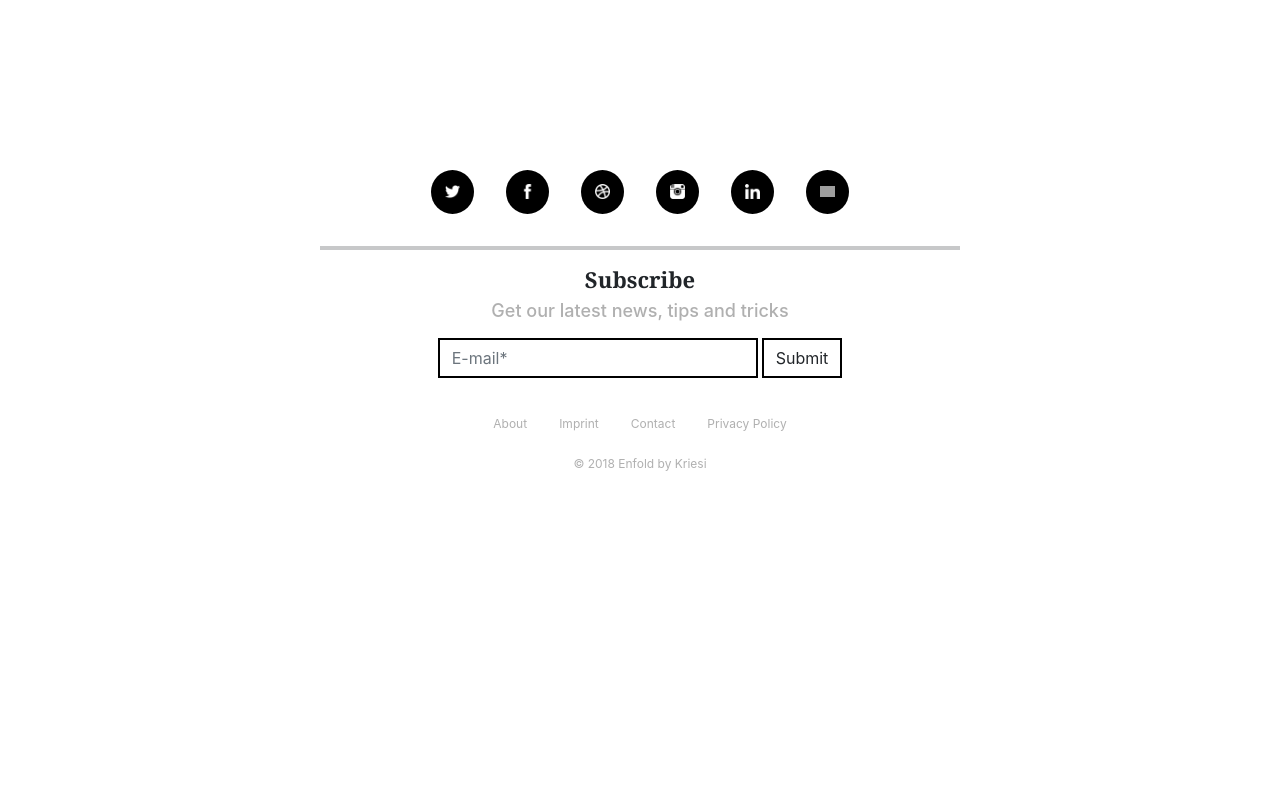
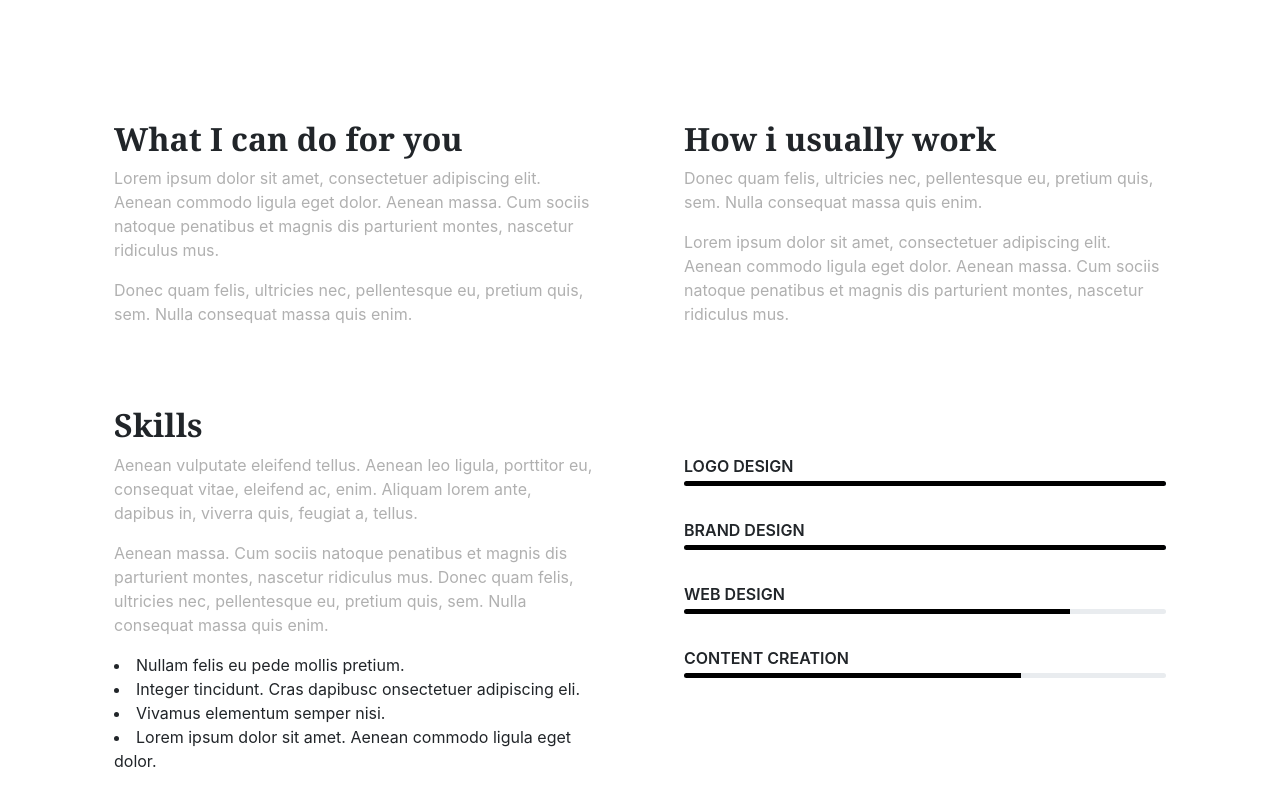
Before and after one commit to shakibfarzan/Midterm_Project, a React (Create React App) app: page /about in a window 1280 px wide. Shown: the part 860-1660 px from the top of the page. Before the commit the page ends 1430 px from the top, so only its background shows below. Built offline with nearby package versions, Linux system fonts and the light colour scheme; grey boxes are pictures that could not be loaded.

Commit message:
about page completed

```diff
--- a/src/App.css
+++ b/src/App.css
@@ -260,7 +260,7 @@ footer {
 .about-cards-container {
   padding: 1rem;
   box-shadow: 0 0px 20px -3px #b0b0b0;
-  margin-bottom: 6rem;
+  margin-bottom: 10rem;
 }
 
 .about-cards-container .card {
@@ -268,15 +268,33 @@ footer {
   box-shadow: 0 0px 30px -10px #b0b0b0;
 }
 
-.about-cards-container .card .card-title {
+.about-cards-container .card .card-title,
+.text-content-title {
   font-family: Cambria, Cochin, Georgia, Times, "Times New Roman", serif;
   font-weight: 900;
 }
 
-.about-cards-container .card .card-text {
+.about-cards-container .card .card-text,
+.text-content-paragraph {
   color: #b0b0b0;
 }
 
+.text-content-container .col {
+  margin: 2rem;
+}
+
+.progress-title {
+  margin-bottom: 3px;
+  font-weight: 600;
+  font-size: 16px;
+}
+
+.progress-title:nth-of-type(1) {
+  margin-top: 3rem;
+}
+.progress {
+  margin-bottom: 2rem;
+}
 @media (min-width: 576px) {
   .navbar-expand-sm .navbar-nav {
     width: 85%;
--- a/src/components/aboutPage.jsx
+++ b/src/components/aboutPage.jsx
@@ -1,6 +1,9 @@
 import React from "react";
 import Content from "./common/content";
 import Card from "./common/card";
+import TextContent from "./common/textContent";
+import ProgressBar from "./common/progressBar";
+
 const AboutPage = () => {
   return (
     <>
@@ -33,6 +36,83 @@ const AboutPage = () => {
           />
         </div>
       </div>
+      <div className="text-content-container">
+        <div className="row">
+          <div className="col">
+            <TextContent
+              title={"What I can do for you"}
+              paragraphs={[
+                {
+                  id: 1,
+                  content:
+                    "Lorem ipsum dolor sit amet, consectetuer adipiscing elit. Aenean commodo ligula eget dolor. Aenean massa. Cum sociis natoque penatibus et magnis dis parturient montes, nascetur ridiculus mus.",
+                },
+                {
+                  id: 2,
+                  content:
+                    "Donec quam felis, ultricies nec, pellentesque eu, pretium quis, sem. Nulla consequat massa quis enim.",
+                },
+              ]}
+            />
+          </div>
+          <div className="col">
+            <TextContent
+              title={"How i usually work"}
+              paragraphs={[
+                {
+                  id: 1,
+                  content:
+                    "Donec quam felis, ultricies nec, pellentesque eu, pretium quis, sem. Nulla consequat massa quis enim.",
+                },
+                {
+                  id: 2,
+                  content:
+                    "Lorem ipsum dolor sit amet, consectetuer adipiscing elit. Aenean commodo ligula eget dolor. Aenean massa. Cum sociis natoque penatibus et magnis dis parturient montes, nascetur ridiculus mus.",
+                },
+              ]}
+            />
+          </div>
+        </div>
+        <div className="row">
+          <div className="col">
+            <TextContent
+              title={"Skills"}
+              paragraphs={[
+                {
+                  id: 1,
+                  content:
+                    "Aenean vulputate eleifend tellus. Aenean leo ligula, porttitor eu, consequat vitae, eleifend ac, enim. Aliquam lorem ante, dapibus in, viverra quis, feugiat a, tellus.",
+                },
+                {
+                  id: 2,
+                  content:
+                    "Aenean massa. Cum sociis natoque penatibus et magnis dis parturient montes, nascetur ridiculus mus. Donec quam felis, ultricies nec, pellentesque eu, pretium quis, sem. Nulla consequat massa quis enim.",
+                },
+              ]}
+              list={[
+                { id: 1, content: "Nullam felis eu pede mollis pretium." },
+                {
+                  id: 2,
+                  content:
+                    "Integer tincidunt. Cras dapibusc onsectetuer adipiscing eli.",
+                },
+                { id: 3, content: "Vivamus elementum semper nisi." },
+                {
+                  id: 4,
+                  content:
+                    "Lorem ipsum dolor sit amet. Aenean commodo ligula eget dolor.",
+                },
+              ]}
+            />
+          </div>
+          <div className="col">
+            <ProgressBar progress={"100%"} title={"LOGO DESIGN"} />
+            <ProgressBar progress={"100%"} title={"BRAND DESIGN"} />
+            <ProgressBar progress={"80%"} title={"WEB DESIGN"} />
+            <ProgressBar progress={"70%"} title={"CONTENT CREATION"} />
+          </div>
+        </div>
+      </div>
     </>
   );
 };
--- /dev/null
+++ b/src/components/common/progressBar.jsx
@@ -0,0 +1,21 @@
+import React from "react";
+
+const ProgressBar = ({ progress, title }) => {
+  return (
+    <>
+      <p className="progress-title">{title}</p>
+      <div className="progress" style={{ height: "5px" }}>
+        <div
+          className="progress-bar"
+          style={{
+            width: progress,
+            height: "5px",
+            backgroundColor: "black",
+          }}
+        ></div>
+      </div>
+    </>
+  );
+};
+
+export default ProgressBar;
--- /dev/null
+++ b/src/components/common/textContent.jsx
@@ -0,0 +1,22 @@
+import React from "react";
+
+const TextContent = ({ title, paragraphs, list }) => {
+  return (
+    <>
+      <h2 className="text-content-title">{title}</h2>
+      {paragraphs.map((paragraph) => (
+        <p key={paragraph.id} className="text-content-paragraph">
+          {paragraph.content}
+        </p>
+      ))}
+      {list &&
+        list.map((item) => (
+          <li key={item.id} className="text-content-item">
+            {item.content}
+          </li>
+        ))}
+    </>
+  );
+};
+
+export default TextContent;
```
